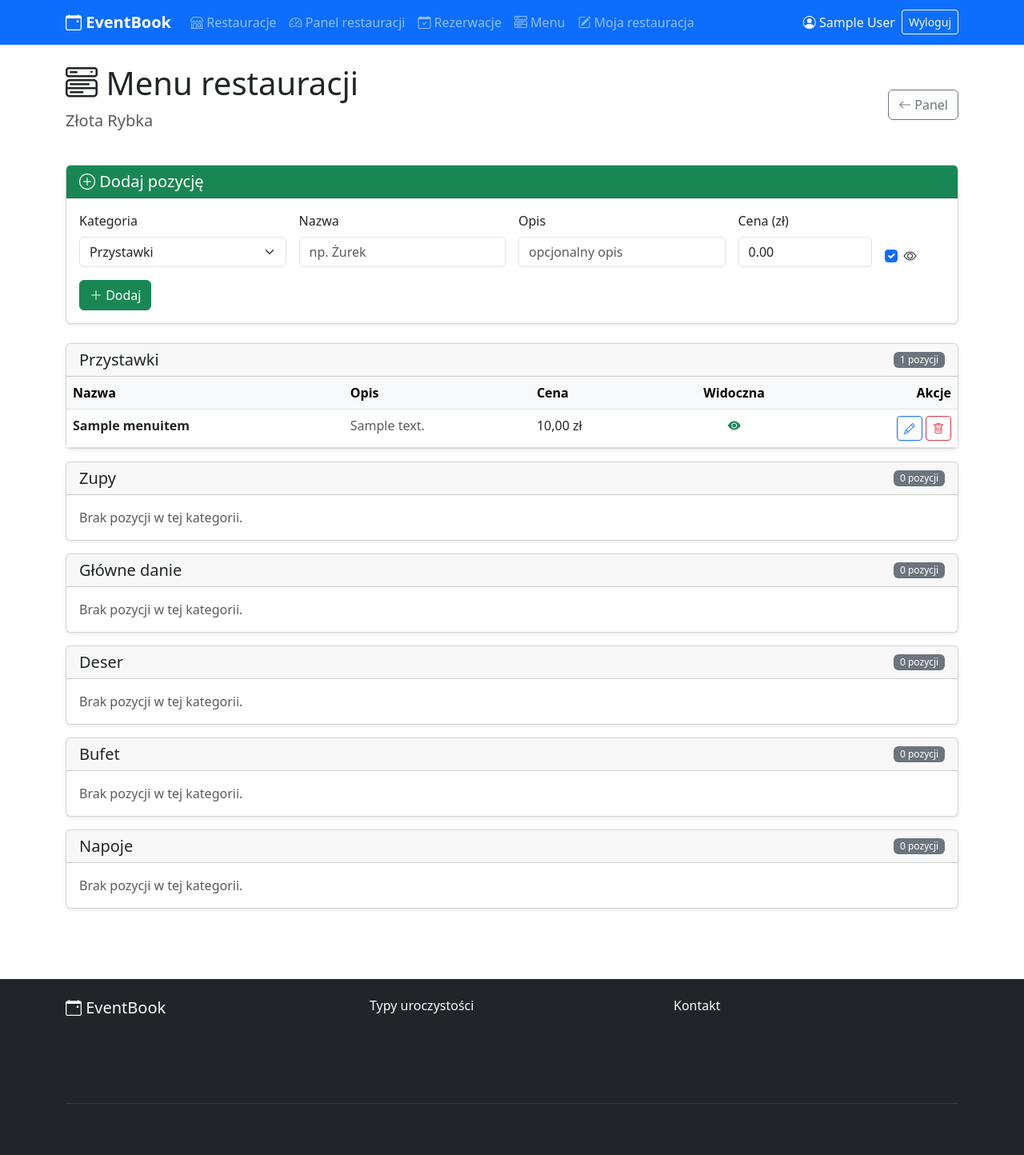
After one commit to JanBober21/mojevent, a Django app: page /owner/menu/ in a window 1280 px wide. The commit adds this page. Shown: the whole page at 80% size. Run offline with Django 5.2, Linux system fonts and the light colour scheme; a user stored in the database is signed in; data comes from the database, SQL or seed files in the repository; tables that the repository leaves empty hold one stand-in row (values such as "Sample post").

Commit message:
feat: System menu restauracji z wyborem dla klientów i CRM
- Model MenuItem (kategorie: Przystawki, Zupy, Główne danie, Deser, Bufet, Napoje)
- Model BookingMenuItem (wybór menu powiązany z rezerwacją)
- Panel właściciela: dodawanie/edycja/usuwanie pozycji menu
- Checkbox 'Pokaż na głównej stronie' dla każdej pozycji
- Klient może wybrać menu po rezerwacji z podaniem ilości
- Zmiany w menu odnotowywane automatycznie w CRM (BookingNote)
- Menu widoczne na stronie restauracji
- Admin: MenuItem + BookingMenuItem z filtrami i edycją

```diff
--- a/bookings/urls.py
+++ b/bookings/urls.py
@@ -35,6 +35,10 @@ urlpatterns = [
     path("owner/calendar/", views.owner_calendar, name="owner_calendar"),
     path("owner/restauracja/dodaj/", views.owner_restaurant_create, name="owner_restaurant_create"),
     path("owner/restauracja/edytuj/", views.owner_restaurant_edit, name="owner_restaurant_edit"),
+    path("owner/menu/", views.owner_menu, name="owner_menu"),
+
+    # Menu dla klienta
+    path("rezerwacje/<int:pk>/menu/", views.booking_menu_select, name="booking_menu_select"),
 
     # Autoryzacja
     path("rejestracja/", views.register, name="register"),
--- a/bookings/views.py
+++ b/bookings/views.py
@@ -10,7 +10,7 @@ from datetime import datetime, timedelta, date
 import json
 import calendar as cal_module
 
-from .models import Restaurant, Booking, Review, RestaurantOwner, BookingNote
+from .models import Restaurant, Booking, Review, RestaurantOwner, BookingNote, MenuItem, BookingMenuItem
 from .forms import BookingForm, ReviewForm, UserRegisterForm, RestaurantSearchForm, OwnerRegisterForm, RestaurantForm
 
 
@@ -90,10 +90,20 @@ def restaurant_detail(request, pk):
         if not existing_review:
             review_form = ReviewForm()
 
+    # Menu widoczne publicznie
+    visible_menu = MenuItem.objects.filter(restaurant=restaurant, is_visible=True)
+    categories = MenuItem.Category.choices
+    menu_by_category = []
+    for cat_value, cat_label in categories:
+        items = visible_menu.filter(category=cat_value)
+        if items.exists():
+            menu_by_category.append({"label": cat_label, "items": items})
+
     return render(request, "bookings/restaurant_detail.html", {
         "restaurant": restaurant,
         "reviews": reviews,
         "review_form": review_form,
+        "menu_by_category": menu_by_category,
     })
 
 
@@ -528,3 +538,165 @@ def owner_calendar(request):
         "next_year": next_year,
         "month_stats": month_stats,
     })
+
+
+# ── Menu restauracji (panel właściciela) ──────────────────────────────────────────
+
+@login_required
+def owner_menu(request):
+    """Zarządzanie menu restauracji."""
+    try:
+        owner = request.user.restaurant_owner
+    except RestaurantOwner.DoesNotExist:
+        return redirect("home")
+
+    restaurant = owner.restaurant
+    if not restaurant:
+        return redirect("owner_restaurant_create")
+
+    if request.method == "POST":
+        action = request.POST.get("action")
+
+        if action == "add":
+            category = request.POST.get("category", "")
+            name = request.POST.get("name", "").strip()
+            description = request.POST.get("description", "").strip()
+            price = request.POST.get("price", "0")
+            is_visible = request.POST.get("is_visible") == "on"
+            if name and category:
+                try:
+                    MenuItem.objects.create(
+                        restaurant=restaurant,
+                        category=category,
+                        name=name,
+                        description=description,
+                        price=price,
+                        is_visible=is_visible,
+                    )
+                    messages.success(request, f"Dodano: {name}")
+                except Exception:
+                    messages.error(request, "Błąd przy dodawaniu pozycji.")
+            else:
+                messages.error(request, "Podaj nazwę i kategorię.")
+
+        elif action == "edit":
+            item_id = request.POST.get("item_id")
+            item = MenuItem.objects.filter(id=item_id, restaurant=restaurant).first()
+            if item:
+                item.category = request.POST.get("category", item.category)
+                item.name = request.POST.get("name", item.name).strip()
+                item.description = request.POST.get("description", "").strip()
+                item.price = request.POST.get("price", item.price)
+                item.is_visible = request.POST.get("is_visible") == "on"
+                item.save()
+                messages.success(request, f"Zaktualizowano: {item.name}")
+
+        elif action == "delete":
+            item_id = request.POST.get("item_id")
+            MenuItem.objects.filter(id=item_id, restaurant=restaurant).delete()
+            messages.success(request, "Pozycja usunięta.")
+
+        return redirect("owner_menu")
+
+    # Grupuj pozycje wg kategorii
+    categories = MenuItem.Category.choices
+    menu_by_category = []
+    for cat_value, cat_label in categories:
+        items = MenuItem.objects.filter(restaurant=restaurant, category=cat_value)
+        menu_by_category.append({
+            "value": cat_value,
+            "label": cat_label,
+            "items": items,
+            "count": items.count(),
+        })
+
+    return render(request, "bookings/owner/menu.html", {
+        "restaurant": restaurant,
+        "menu_by_category": menu_by_category,
+        "categories": categories,
+    })
+
+
+# ── Wybór menu przez klienta ────────────────────────────────────────────────
+
+@login_required
+def booking_menu_select(request, pk):
+    """Wybór/edycja menu przez klienta po rezerwacji."""
+    booking = get_object_or_404(Booking, pk=pk, user=request.user)
+    restaurant = booking.restaurant
+    menu_items = MenuItem.objects.filter(restaurant=restaurant, is_visible=True)
+
+    if not menu_items.exists():
+        messages.info(request, "Ta restauracja nie udostępniła jeszcze menu.")
+        return redirect("booking_detail", pk=pk)
+
+    if request.method == "POST":
+        # Zbierz obecne wybory, żeby porównać z nowymi
+        old_selections = {s.menu_item_id: s.quantity for s in booking.menu_selections.all()}
+
+        # Usuń stare wybory
+        booking.menu_selections.all().delete()
+
+        new_selections = []
+        for item in menu_items:
+            qty_str = request.POST.get(f"qty_{item.id}", "0")
+            try:
+                qty = int(qty_str)
+            except ValueError:
+                qty = 0
+            if qty > 0:
+                BookingMenuItem.objects.create(
+                    booking=booking,
+                    menu_item=item,
+                    quantity=qty,
+                )
+                new_selections.append(f"{item.name} x{qty}")
+
+        # Loguj w CRM
+        if new_selections:
+            changes_text = "\n".join(new_selections)
+            note_title = "Zmiana wyboru menu" if old_selections else "Wybór menu"
+            BookingNote.objects.create(
+                booking=booking,
+                author=request.user,
+                date=timezone.now().date(),
+                title=note_title,
+                content=f"Klient zaktualizował wybór menu:\n{changes_text}",
+            )
+            messages.success(request, "Menu zostało zapisane.")
+        else:
+            if old_selections:
+                BookingNote.objects.create(
+                    booking=booking,
+                    author=request.user,
+                    date=timezone.now().date(),
+                    title="Usunięcie wyboru menu",
+                    content="Klient usunął wszystkie pozycje z menu.",
+                )
+            messages.info(request, "Nie wybrano żadnych pozycji menu.")
+
+        return redirect("booking_detail", pk=pk)
+
+    # Przygotuj dane z aktualnymi wyborami
+    current_selections = {s.menu_item_id: s.quantity for s in booking.menu_selections.all()}
+    categories = MenuItem.Category.choices
+    menu_by_category = []
+    for cat_value, cat_label in categories:
+        items = menu_items.filter(category=cat_value)
+        items_with_qty = []
+        for item in items:
+            items_with_qty.append({
+                "item": item,
+                "qty": current_selections.get(item.id, 0),
+            })
+        if items_with_qty:
+            menu_by_category.append({
+                "label": cat_label,
+                "items": items_with_qty,
+            })
+
+    return render(request, "bookings/booking_menu.html", {
+        "booking": booking,
+        "restaurant": restaurant,
+        "menu_by_category": menu_by_category,
+    })
--- a/templates/base.html
+++ b/templates/base.html
@@ -37,6 +37,11 @@
                         <li class="nav-item">
                             <a class="nav-link" href="{% url 'owner_bookings' %}">
                                 <i class="bi bi-calendar-check"></i> Rezerwacje
+                            </a>
+                        </li>
+                        <li class="nav-item">
+                            <a class="nav-link" href="{% url 'owner_menu' %}">
+                                <i class="bi bi-menu-button-wide"></i> Menu
                             </a>
                         </li>
                         <li class="nav-item">
--- a/templates/bookings/booking_detail.html
+++ b/templates/bookings/booking_detail.html
@@ -67,6 +67,10 @@
                     </small>
                     <div class="d-flex gap-2">
                         {% if booking.status != 'cancelled' %}
+                        <a href="{% url 'booking_menu_select' booking.pk %}" class="btn btn-outline-success">
+                            <i class="bi bi-menu-button-wide"></i>
+                            {% if booking.menu_selections.count %}Edytuj menu{% else %}Wybierz menu{% endif %}
+                        </a>
                         <a href="https://calendar.google.com/calendar/render?action=TEMPLATE&text={{ booking.get_event_type_display|urlencode }}+-+{{ booking.restaurant.name|urlencode }}&dates={{ booking.event_date|date:'Ymd' }}T100000/{{ booking.event_date|date:'Ymd' }}T220000&details=Rezerwacja+nr+{{ booking.pk }}%0AGości:+{{ booking.guest_count }}%0AKontakt:+{{ booking.phone }}%0A{{ booking.email }}&location={{ booking.restaurant.address|urlencode }},+{{ booking.restaurant.city|urlencode }}&sf=true" target="_blank" class="btn btn-outline-primary">
                             <i class="bi bi-google"></i> Dodaj do Google Calendar
                         </a>
--- /dev/null
+++ b/templates/bookings/owner/menu.html
@@ -0,0 +1,168 @@
+{% extends "base.html" %}
+
+{% block title %}Menu — {{ restaurant.name }} — EventBook{% endblock %}
+
+{% block content %}
+<div class="d-flex justify-content-between align-items-center mb-4">
+    <div>
+        <h1><i class="bi bi-menu-button-wide"></i> Menu restauracji</h1>
+        <p class="text-muted fs-5">{{ restaurant.name }}</p>
+    </div>
+    <a href="{% url 'owner_dashboard' %}" class="btn btn-outline-secondary">
+        <i class="bi bi-arrow-left"></i> Panel
+    </a>
+</div>
+
+<!-- Formularz dodawania nowej pozycji -->
+<div class="card shadow-sm mb-4">
+    <div class="card-header bg-success text-white">
+        <h5 class="mb-0"><i class="bi bi-plus-circle"></i> Dodaj pozycję</h5>
+    </div>
+    <div class="card-body">
+        <form method="post">
+            {% csrf_token %}
+            <input type="hidden" name="action" value="add">
+            <div class="row g-3">
+                <div class="col-md-3">
+                    <label class="form-label">Kategoria</label>
+                    <select name="category" class="form-select" required>
+                        {% for value, label in categories %}
+                        <option value="{{ value }}">{{ label }}</option>
+                        {% endfor %}
+                    </select>
+                </div>
+                <div class="col-md-3">
+                    <label class="form-label">Nazwa</label>
+                    <input type="text" name="name" class="form-control" required placeholder="np. Żurek">
+                </div>
+                <div class="col-md-3">
+                    <label class="form-label">Opis</label>
+                    <input type="text" name="description" class="form-control" placeholder="opcjonalny opis">
+                </div>
+                <div class="col-md-2">
+                    <label class="form-label">Cena (zł)</label>
+                    <input type="number" name="price" class="form-control" step="0.01" min="0" value="0.00" required>
+                </div>
+                <div class="col-md-1 d-flex align-items-end">
+                    <div class="form-check">
+                        <input class="form-check-input" type="checkbox" name="is_visible" id="addVisible" checked>
+                        <label class="form-check-label" for="addVisible" title="Pokaż na stronie">
+                            <i class="bi bi-eye"></i>
+                        </label>
+                    </div>
+                </div>
+            </div>
+            <div class="mt-3">
+                <button type="submit" class="btn btn-success">
+                    <i class="bi bi-plus-lg"></i> Dodaj
+                </button>
+            </div>
+        </form>
+    </div>
+</div>
+
+<!-- Lista pozycji menu pogrupowana wg kategorii -->
+{% for group in menu_by_category %}
+<div class="card shadow-sm mb-3">
+    <div class="card-header d-flex justify-content-between align-items-center">
+        <h5 class="mb-0">{{ group.label }}</h5>
+        <span class="badge bg-secondary">{{ group.count }} pozycji</span>
+    </div>
+    {% if group.items %}
+    <div class="table-responsive">
+        <table class="table table-hover mb-0">
+            <thead class="table-light">
+                <tr>
+                    <th>Nazwa</th>
+                    <th>Opis</th>
+                    <th>Cena</th>
+                    <th class="text-center">Widoczna</th>
+                    <th class="text-end">Akcje</th>
+                </tr>
+            </thead>
+            <tbody>
+                {% for item in group.items %}
+                <tr id="row-{{ item.id }}">
+                    <td class="fw-semibold">{{ item.name }}</td>
+                    <td class="text-muted">{{ item.description|default:"-" }}</td>
+                    <td>{{ item.price }} zł</td>
+                    <td class="text-center">
+                        {% if item.is_visible %}
+                        <i class="bi bi-eye-fill text-success"></i>
+                        {% else %}
+                        <i class="bi bi-eye-slash text-muted"></i>
+                        {% endif %}
+                    </td>
+                    <td class="text-end">
+                        <button class="btn btn-sm btn-outline-primary" type="button"
+                                data-bs-toggle="collapse" data-bs-target="#edit-{{ item.id }}">
+                            <i class="bi bi-pencil"></i>
+                        </button>
+                        <form method="post" class="d-inline"
+                              onsubmit="return confirm('Usunąć {{ item.name }}?');">
+                            {% csrf_token %}
+                            <input type="hidden" name="action" value="delete">
+                            <input type="hidden" name="item_id" value="{{ item.id }}">
+                            <button type="submit" class="btn btn-sm btn-outline-danger">
+                                <i class="bi bi-trash"></i>
+                            </button>
+                        </form>
+                    </td>
+                </tr>
+                <!-- Formularz edycji (ukryty) -->
+                <tr class="collapse" id="edit-{{ item.id }}">
+                    <td colspan="5" class="bg-light">
+                        <form method="post" class="row g-2 align-items-end p-2">
+                            {% csrf_token %}
+                            <input type="hidden" name="action" value="edit">
+                            <input type="hidden" name="item_id" value="{{ item.id }}">
+                            <div class="col-md-2">
+                                <label class="form-label small">Kategoria</label>
+                                <select name="category" class="form-select form-select-sm">
+                                    {% for value, label in categories %}
+                                    <option value="{{ value }}" {% if value == item.category %}selected{% endif %}>{{ label }}</option>
+                                    {% endfor %}
+                                </select>
+                            </div>
+                            <div class="col-md-3">
+                                <label class="form-label small">Nazwa</label>
+                                <input type="text" name="name" class="form-control form-control-sm"
+                                       value="{{ item.name }}" required>
+                            </div>
+                            <div class="col-md-3">
+                                <label class="form-label small">Opis</label>
+                                <input type="text" name="description" class="form-control form-control-sm"
+                                       value="{{ item.description }}">
+                            </div>
+                            <div class="col-md-2">
+                                <label class="form-label small">Cena</label>
+                                <input type="number" name="price" class="form-control form-control-sm"
+                                       step="0.01" min="0" value="{{ item.price }}" required>
+                            </div>
+                            <div class="col-md-1">
+                                <div class="form-check">
+                                    <input class="form-check-input" type="checkbox" name="is_visible"
+                                           {% if item.is_visible %}checked{% endif %}>
+                                    <label class="form-check-label"><i class="bi bi-eye"></i></label>
+                                </div>
+                            </div>
+                            <div class="col-md-1">
+                                <button type="submit" class="btn btn-sm btn-primary w-100">
+                                    <i class="bi bi-check-lg"></i>
+                                </button>
+                            </div>
+                        </form>
+                    </td>
+                </tr>
+                {% endfor %}
+            </tbody>
+        </table>
+    </div>
+    {% else %}
+    <div class="card-body text-muted">
+        Brak pozycji w tej kategorii.
+    </div>
+    {% endif %}
+</div>
+{% endfor %}
+{% endblock %}
```
Also changed, not shown: bookings/admin.py (+16 -1 lines), bookings/models.py (+68 -0 lines), templates/bookings/booking_menu.html (added, +77 -0 lines), templates/bookings/restaurant_detail.html (+23 -0 lines), bookings/migrations/0007_menuitem_bookingmenuitem.py (added).
